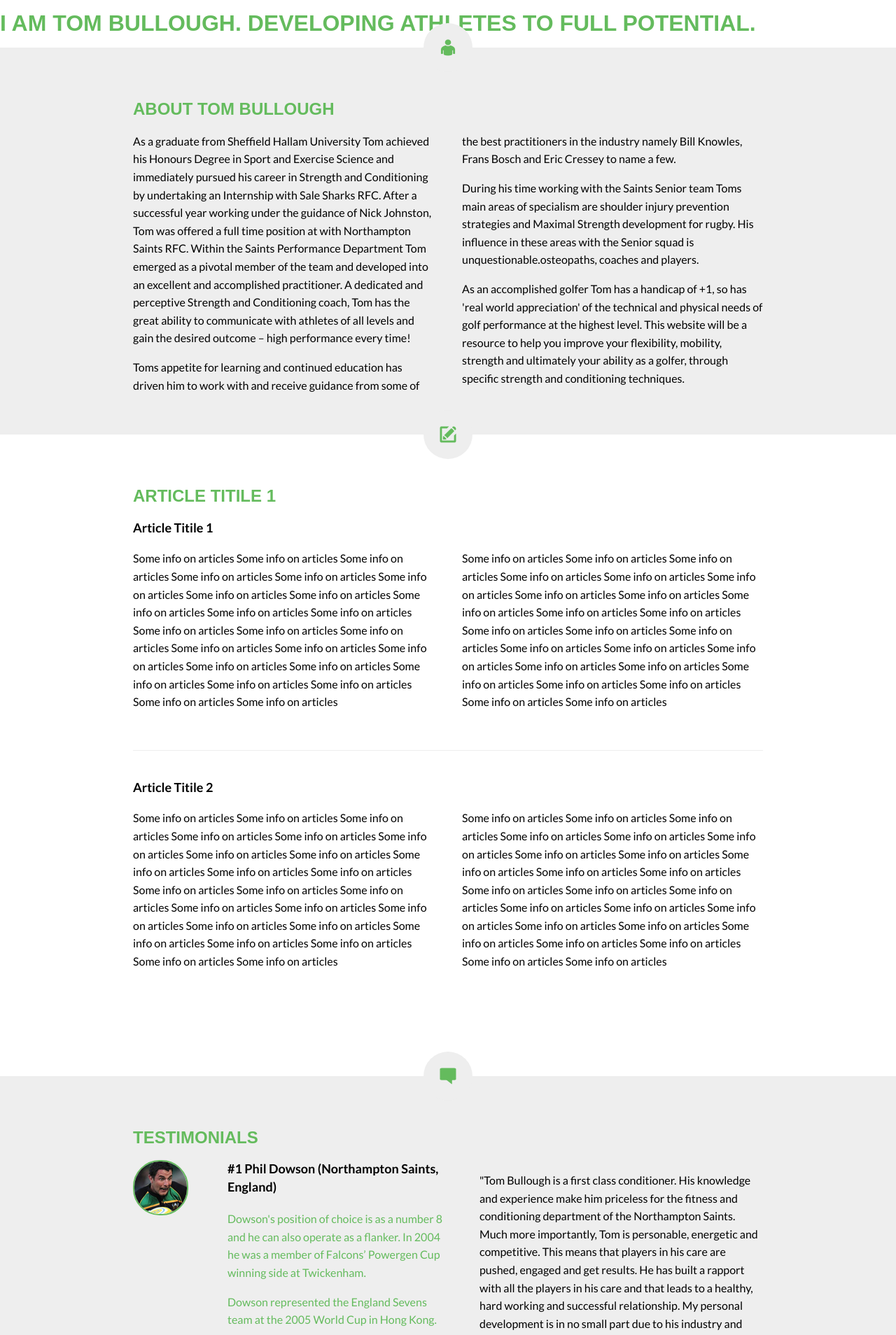
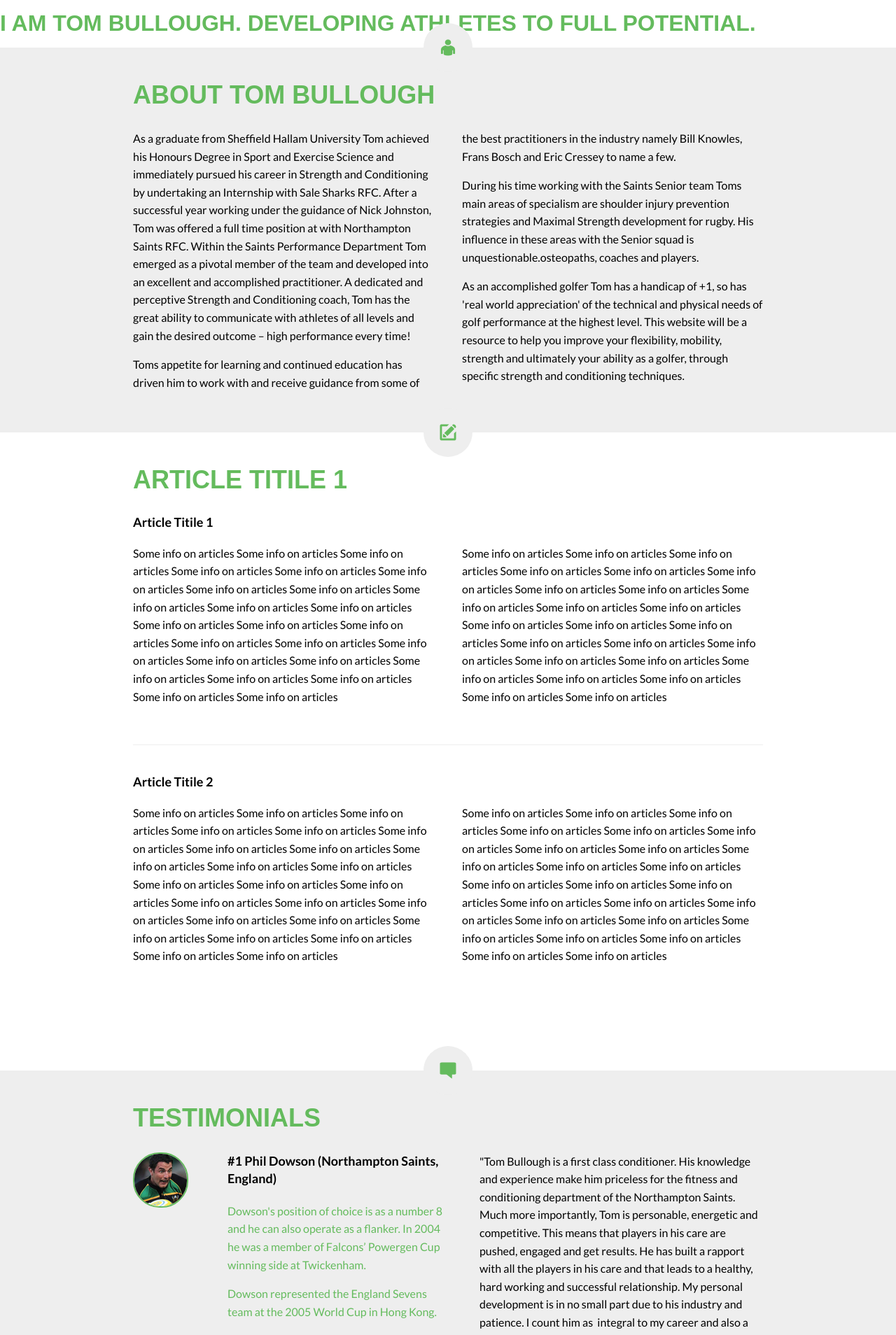
Before and after one commit to tbullough/tbullough.github.io, a Jekyll site: the page built from index.html, in a window 1280 px wide. Shown: the top 1908 px of the page at 70% size. Built offline with Jekyll 4.4.1, drawn with Linux system fonts in a browser that asks for light colours; some web fonts are replaced; Markdown is read by kramdown in place of the engine named in the settings.

Commit message:
Added responsive styles

```diff
--- a/_includes/services.html
+++ b/_includes/services.html
@@ -8,10 +8,10 @@
 
 		{% if forloop.index == 1 %}
 			<h2>{{ service.heading }}</h2>
-			<ul>
+			<ul class="servicesList">
 		{% endif %}
 
-		<li class="service{{ forloop.index }} ">{{ service.title }}</li>
+		<li class="service{{ forloop.index }} "><span class="fui-check"></span> {{ service.title }}</li>
 
 	{% endfor %}
 
@@ -19,11 +19,12 @@
 
 	{% for service in site.data.services %}
 
-  		<div>
+  		<div class="service">
 
 			<h3>{{ service.title }}</h3>
 			<div class="columns">{{ service.content }}</div>
-			<a href="">Arrange a session</a>
+			<a class="serviceArrange" href="">Arrange a session <span class="fui-calendar-solid"></span></a>
+  			<div class="clear"></div>
 
   		</div>
 
--- a/css/tombullough.css
+++ b/css/tombullough.css
@@ -4,6 +4,19 @@
 	margin: 0 auto;
 	padding: 0;
 }
+
+h1, h2 {
+	color: #64BB5D;
+	font-family: 'BenchNine', sans-serif;
+	text-transform: uppercase;
+}
+
+h2 {
+	font-size: 36px;
+	margin: 0 0 1em;
+}
+
+p { margin: 0 0 1em; }
 
 .clear {
 	clear: both;
@@ -17,6 +30,10 @@
 	max-width: 900px;
 }
 
+
+
+
+
 /*
 	Background Colours
 */
@@ -26,6 +43,10 @@
 #videos {
 	background-color: #EEE;
 }
+
+
+
+
 
 /*
 	Section Icons
@@ -51,11 +72,9 @@
 	width: 70px;
 }
 
-h1, h2 {
-	color: #64BB5D;
-	font-family: 'BenchNine', sans-serif;
-	text-transform: uppercase;
-}
+
+
+
 
 /*
 	Articles
@@ -73,6 +92,10 @@
 	font-size: 18px;
 	font-weight: 700;
 }
+
+
+
+
 
 /*
 	Testimonials
@@ -117,6 +140,84 @@
 
 .testimonialBrief { color: #64BB5D; }
 
+@media only screen and (max-width : 640px) {
+
+	.testimonialInformation {
+		float: left;
+		margin: 0;
+		width: 85%;
+	}
+
+	.testimonialContent {
+		float: left;
+		margin: 0 0 0 15%;
+		width: 85%;
+	}
+
+}
+
+
+
+
+
+/*
+	Services
+*/
+
+.servicesList {
+	list-style: none outside;
+	margin: 40px 0;
+	padding: 0;
+
+	-moz-column-count: 4;
+	-webkit-column-count: 4;
+	-moz-column-gap: 0;
+	-webkit-column-gap: 0;
+}
+
+@media only screen and (max-width : 640px) {
+	.servicesList {
+		-moz-column-count: 1;
+		-webkit-column-count: 1;
+		-moz-column-gap: 0;
+		-webkit-column-gap: 0;
+	}
+}
+
+.servicesList span {
+	color: #64BB5D;
+	padding: 0 10px 0 0;
+}
+
+.service {
+	border-top: 1px solid #EEE;
+	margin: 40px 0 0;
+	padding: 40px 0 0;
+}
+
+.service h3 { margin: 0 0 20px; }
+
+.serviceArrange {
+	background-color: #EEE;
+	border-bottom: 5px solid #CCC;
+	color: #333;
+	float: right;
+	line-height: 20px;
+	margin: 24px 0 0;
+	padding: 10px 10px 14px 10px;
+	text-decoration: none;
+}
+
+.serviceArrange span {
+	color: #64BB5D;
+	font-size: 20px;
+	padding: 0 0 0 10px;
+}
+
+
+
+
+
 /*
 	Columns
 */
@@ -128,8 +229,6 @@
 	-webkit-column-gap : 40px;
 }
 
-.columns p { margin: 0 0 1em; }
-
 @media only screen and (max-width : 640px) {
 
 	.columns {
```
Also changed, not shown: 2 other files.
